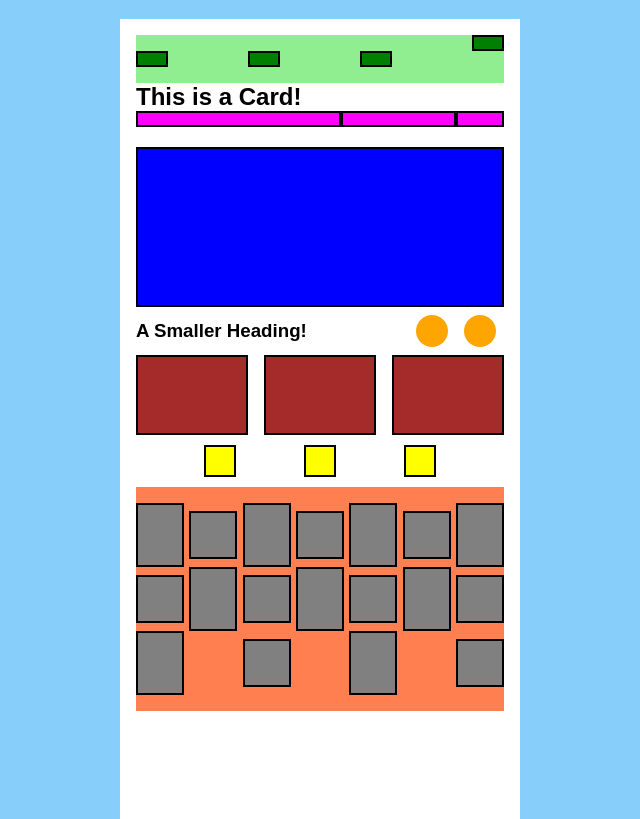
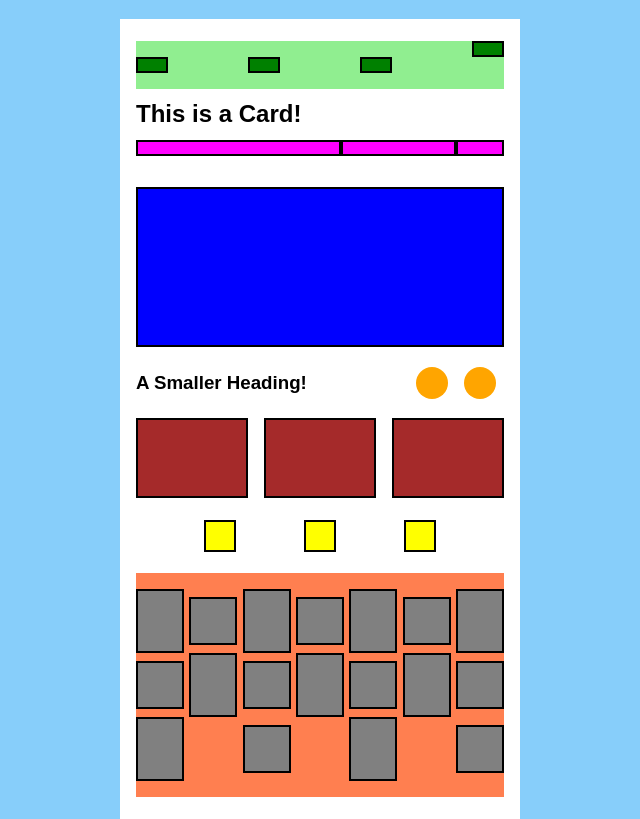
Before and after one commit to wilmarie-d1/codeup-web-exercises, a website: page flexbox-fundamentals-exercise.html in a window 1280 px wide. Shown: the part 61-880 px from the top of the page, without its empty margins (320-960 px from the left). Drawn offline with Linux system fonts and the light colour scheme.

Commit message:
flexbox exercise

```diff
--- a/css/flexbox-fundamentals-exercise.css
+++ b/css/flexbox-fundamentals-exercise.css
@@ -35,6 +35,9 @@ h2, h3 {
     background: white;
     padding: 1em;
     margin: 0 auto;
+    display: flex;
+    flex-direction: column;
+    justify-content: space-around;
 
     /* enter needed declarations here */
 }
@@ -46,8 +49,7 @@ section {
 }
 
 section:nth-of-type(1) {
-    display: flex;
-    flex-wrap: wrap;
+
     height: 3em;
     background: lightgreen;
     justify-content: space-between;
@@ -66,7 +68,6 @@ section:nth-of-type(1) div:last-child {
 }
 
 .purple-box:nth-of-type(1) {
-    display: flex;
     flex-grow: 7;
     margin-bottom: 20px;
 
@@ -74,7 +75,6 @@ section:nth-of-type(1) div:last-child {
 }
 
 .purple-box:nth-of-type(2) {
-    display: flex;
     flex-grow: 3;
     /* enter needed declarations here */
 }
@@ -86,7 +86,6 @@ section:nth-of-type(1) div:last-child {
 }
 
 section:nth-of-type(3) {
-    display: flex;
     align-items: center;
     /* enter needed declarations here */
 }
```
